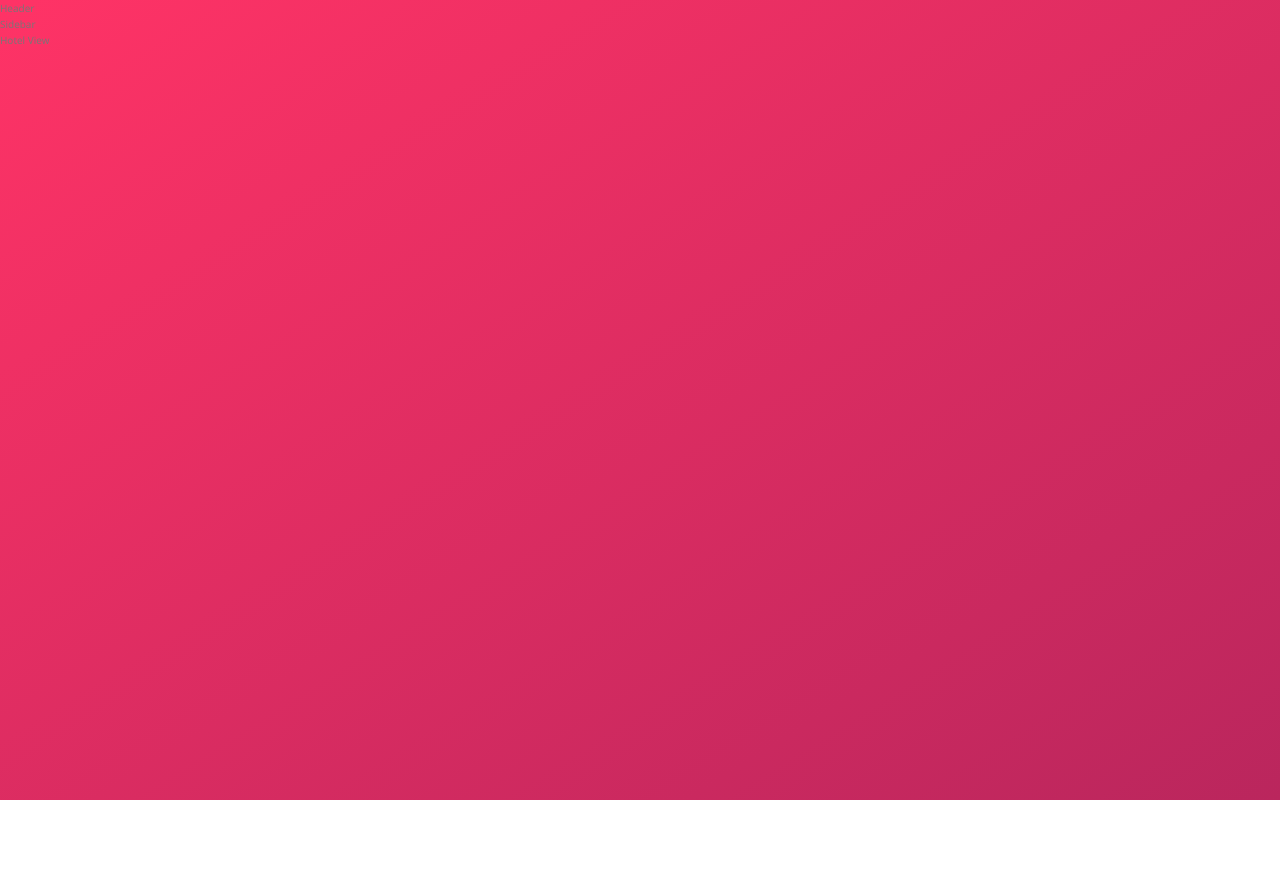
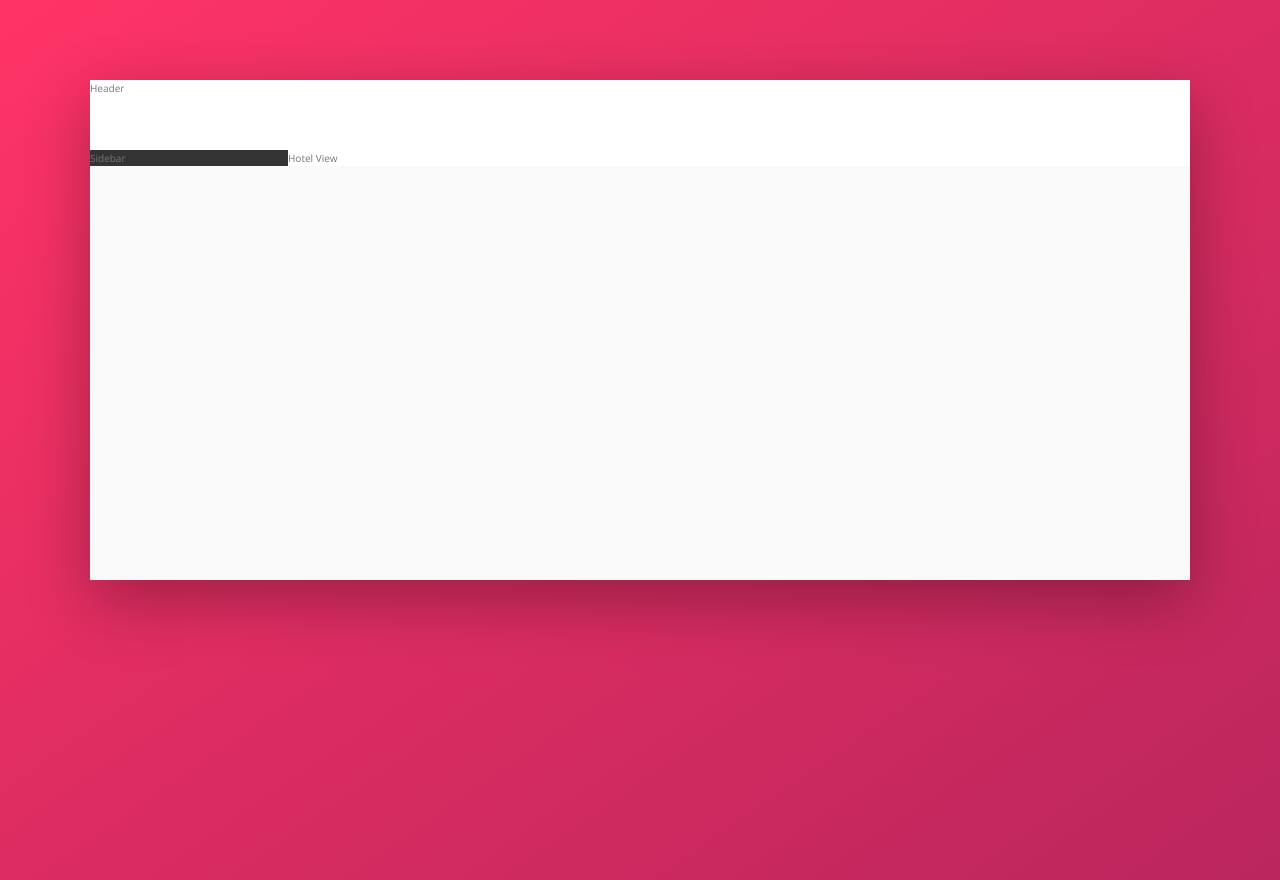
Before and after one commit to 10Sadique/Trillo-Project, a website: page index.html in a window 1280 px wide. Before the commit the page ends 800 px from the top, so only its background shows below. Drawn offline with nearby package versions, Linux system fonts and the light colour scheme.

Commit message:
css elements added

```diff
--- a/css/style.css
+++ b/css/style.css
@@ -25,7 +25,8 @@ Grey dark 3: #999
   --color-grey-light-4: #ccc;
   --color-grey-dark-1: #333;
   --color-grey-dark-2: #777;
-  --color-grey-dark-3: #999; }
+  --color-grey-dark-3: #999;
+  --shadow-dark: 0 2rem 6rem rgba(0, 0, 0, .3); }
 
 * {
   margin: 0;
@@ -49,3 +50,26 @@ body {
   background-size: cover;
   background-repeat: no-repeat;
   min-height: 100vh; }
+
+.container {
+  width: 110rem;
+  margin: 8rem auto;
+  background-color: var(--color-grey-light-1);
+  box-shadow: var(--shadow-dark);
+  min-height: 50rem; }
+
+.header {
+  height: 7rem;
+  background-color: #fff;
+  border-bottom: var(--color-grey-light-2); }
+
+.content {
+  display: flex; }
+
+.sidebar {
+  background-color: var(--color-grey-dark-1);
+  flex: 0 0 18%; }
+
+.hotel-view {
+  background-color: #fff;
+  flex: 1; }
```
